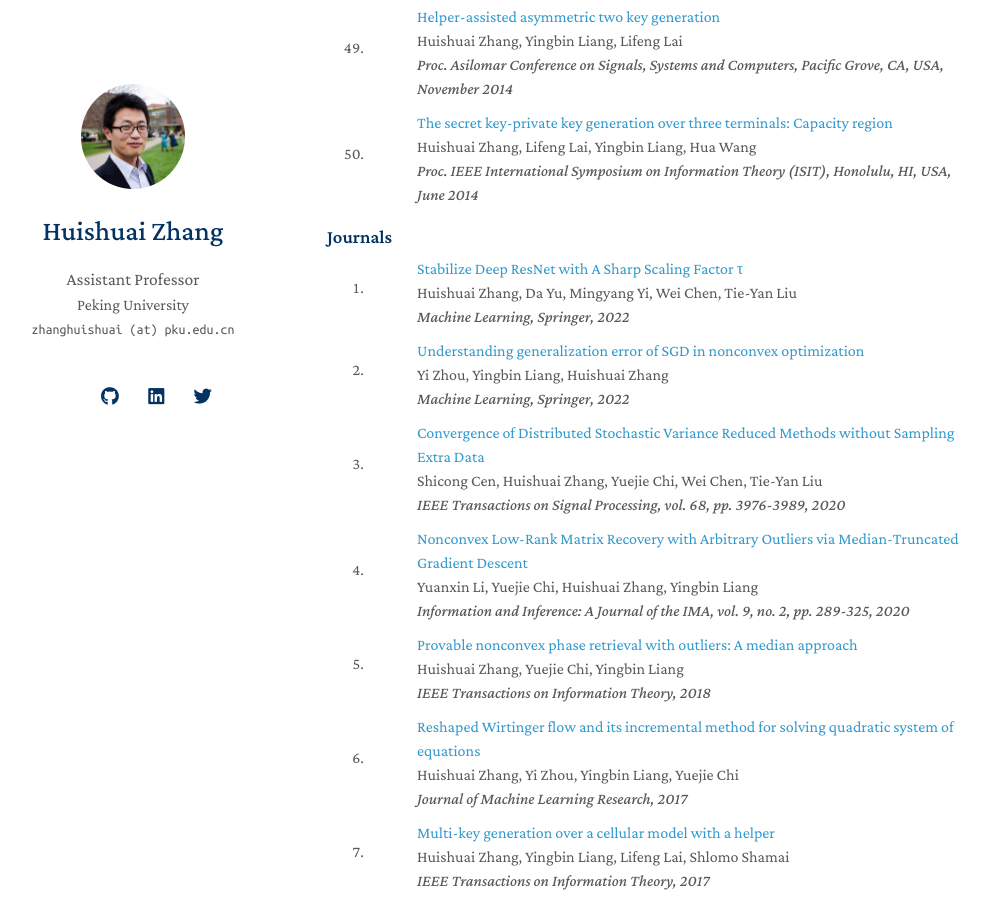
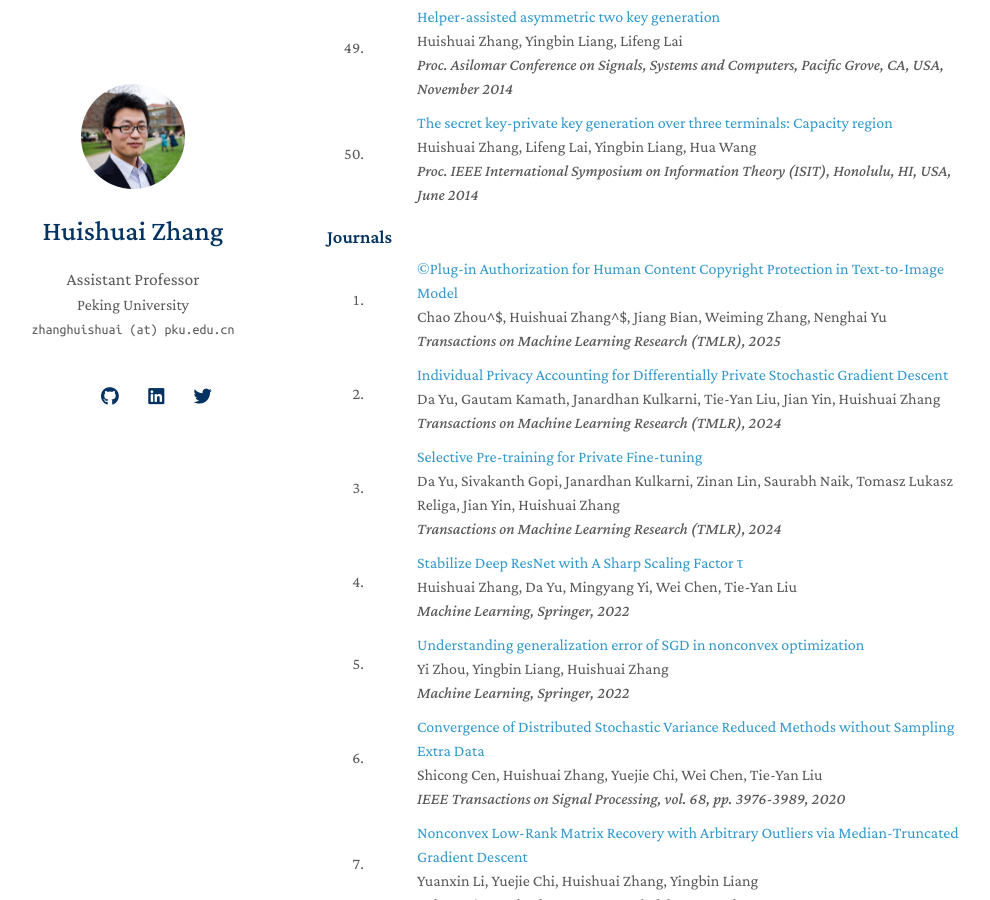
Before and after one commit to huishuai-git/huishuai-git.github.io, a Jekyll site: the page built from index.md, in a window 1280 px wide and 900 px high, scrolled down 5616 px. Shown: the whole window, without its empty margins (143-1133 px from the left). Built offline with Jekyll 4.4.1, drawn with Linux system fonts in a browser that asks for light colours; nearby versions of some CDN libraries; a style sheet for code colours, icons or effects is not loaded; our own code applies the rules of GitHub Pages for plain Markdown files.

Commit message:
Update journals.yml

```diff
--- a/_data/journals.yml
+++ b/_data/journals.yml
@@ -20,6 +20,19 @@ main:
   #   bibtex: https://class-il.mpi-inf.mpg.de/mnemonics/
   #   notes: Oral Presentation
   #   image: ./assets/img/teaser_example.png
+
+  - title: "©Plug-in Authorization for Human Content Copyright Protection in Text-to-Image Model"
+    authors: "Chao Zhou^$, Huishuai Zhang^$, Jiang Bian, Weiming Zhang, Nenghai Yu"
+    journal: "Transactions on Machine Learning Research (TMLR), 2025"
+
+
+  - title: "Individual Privacy Accounting for Differentially Private Stochastic Gradient Descent"
+    authors: "Da Yu, Gautam Kamath, Janardhan Kulkarni, Tie-Yan Liu, Jian Yin, Huishuai Zhang"
+    journal: "Transactions on Machine Learning Research (TMLR), 2024"
+
+  - title: "Selective Pre-training for Private Fine-tuning"
+    authors: "Da Yu, Sivakanth Gopi, Janardhan Kulkarni, Zinan Lin, Saurabh Naik, Tomasz Lukasz Religa, Jian Yin, Huishuai Zhang"
+    journal: "Transactions on Machine Learning Research (TMLR), 2024"
 
 
   - title: "Stabilize Deep ResNet with A Sharp Scaling Factor τ"
```
